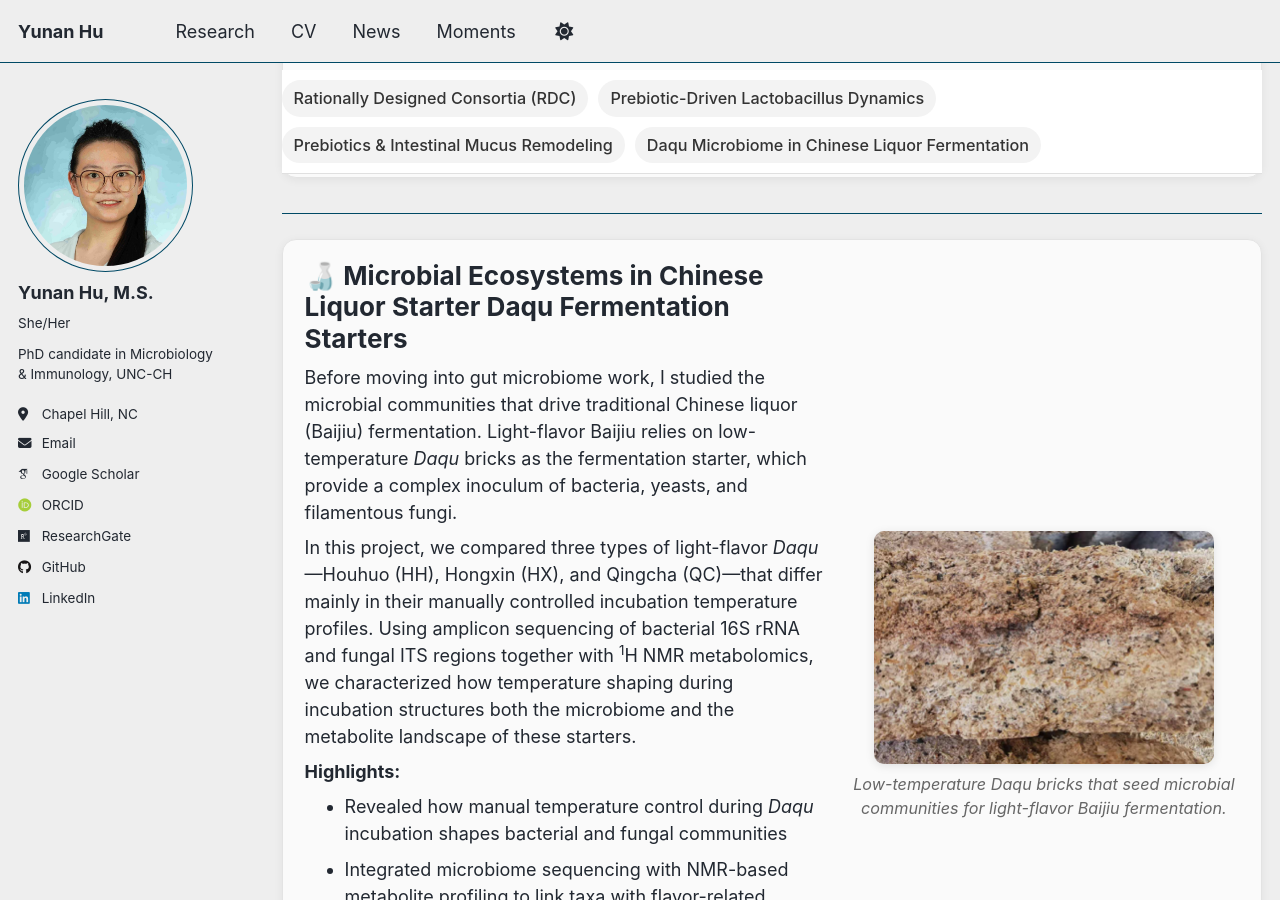
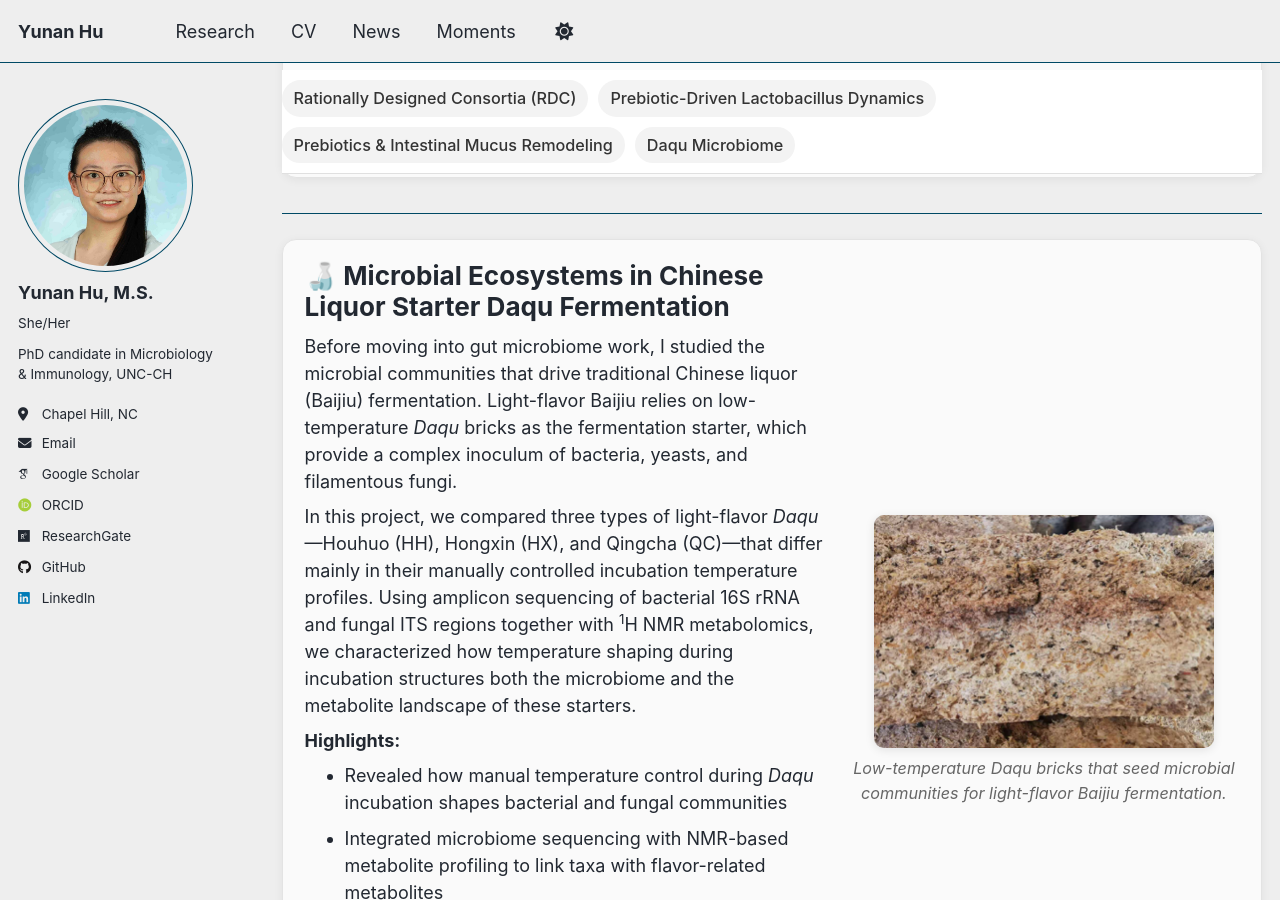
Before and after one commit to Yunan0525/Yunan0525.github.io, a Jekyll site: the page built from _pages/Researches.md, in a window 1280 px wide and 900 px high, scrolled down 2295 px. Built offline with Jekyll 4.4.1, drawn with Linux system fonts in a browser that asks for light colours; some web fonts are replaced; a script that is not in the unit is left out; comment, search, counter and statistics services are not loaded.

Commit message:
Update Researches.md

```diff
--- a/_pages/Researches.md
+++ b/_pages/Researches.md
@@ -134,7 +134,7 @@ toc: false
   <a href="#rdc">Rationally Designed Consortia (RDC)</a>
   <a href="#lacto">Prebiotic-Driven Lactobacillus Dynamics</a>
   <a href="#mucus">Prebiotics & Intestinal Mucus Remodeling</a>
-  <a href="#daqu">Daqu Microbiome in Chinese Liquor Fermentation</a>
+  <a href="#daqu">Daqu Microbiome</a>
 </nav>
 
 ---
@@ -235,7 +235,7 @@ toc: false
 
 <div id="daqu" class="project-card">
   <div class="project-text">
-    <h2>🍶 Microbial Ecosystems in Chinese Liquor Starter Daqu Fermentation Starters</h2>
+    <h2>🍶 Microbial Ecosystems in Chinese Liquor Starter Daqu Fermentation</h2>
 
     <p>
     Before moving into gut microbiome work, I studied the microbial communities that drive traditional Chinese liquor (Baijiu) fermentation. Light-flavor Baijiu relies on low-temperature <i>Daqu</i> bricks as the fermentation starter, which provide a complex inoculum of bacteria, yeasts, and filamentous fungi.
```
